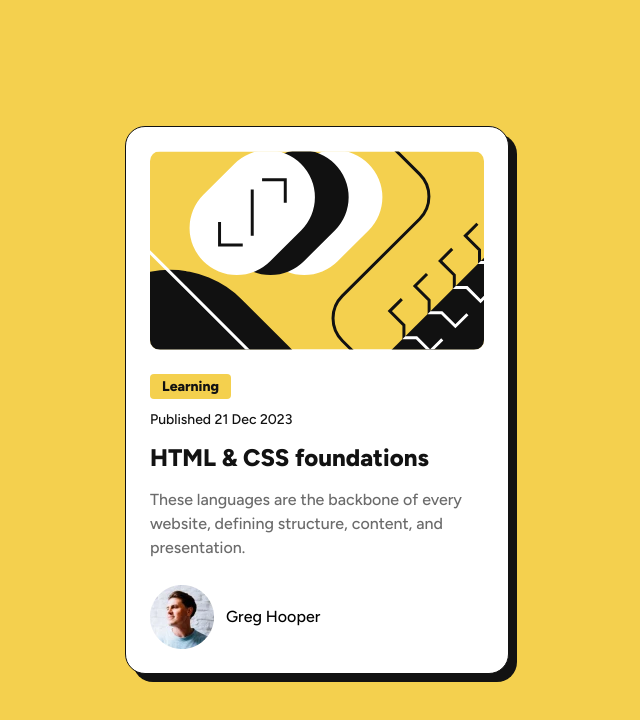
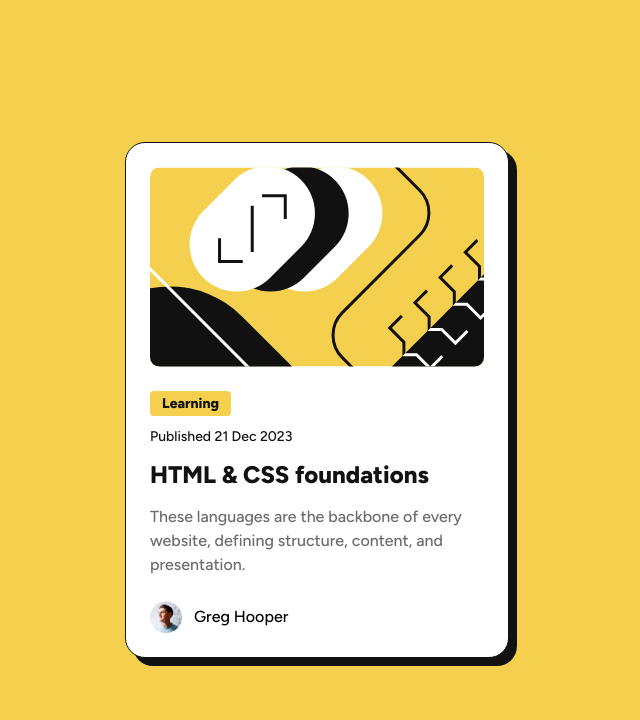
Before and after one commit to bindu953/Blog-Preview-Card, a plain HTML site: page index.html in a window 1280 px wide. Shown: the whole page, without its empty margins (323-963 px from the left). Drawn offline with Linux system fonts and the light colour scheme.

Commit message:
Added image width, height and alt text

```diff
--- a/index.html
+++ b/index.html
@@ -46,7 +46,7 @@
       </p>
       <!-- Author information -->
       <div class="avatar-div">
-        <img src="assets/images/image-avatar.webp" class="avatar-img" alt="">
+        <img src="assets/images/image-avatar.webp" class="avatar-img" alt="Blog Post Author">
         <p class="avatar-name">Greg Hooper</p>
       </div>
     </article>
--- a/style.css
+++ b/style.css
@@ -120,9 +120,10 @@ body {
     gap: 12px;
 }
 
-/* .avatar-img {
-    padding: 20px;
-} */
+.avatar-img {
+    width: 32px;
+    height: 32px;
+}
 
 .avatar-name {
     align-items: center;
```
